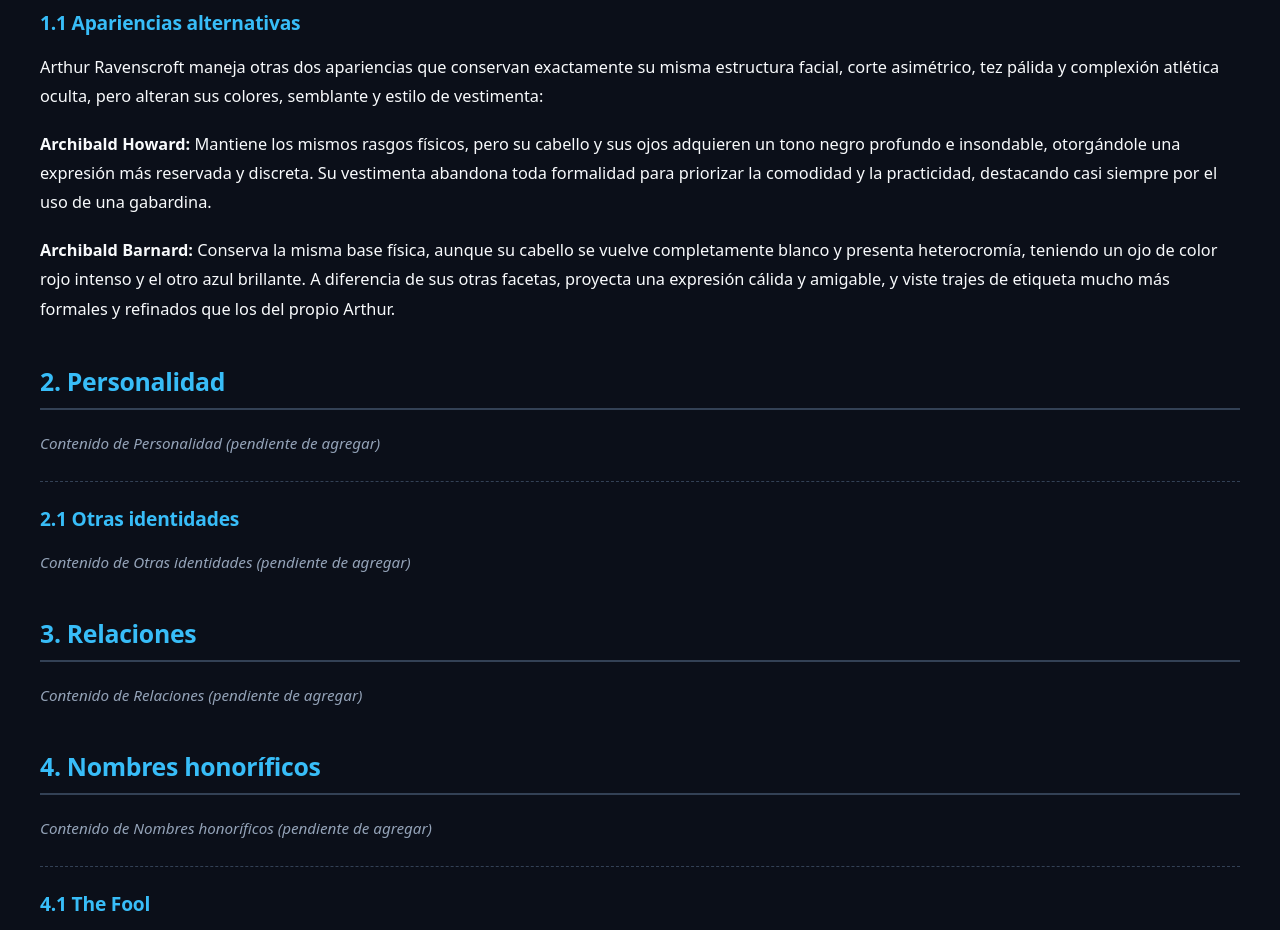
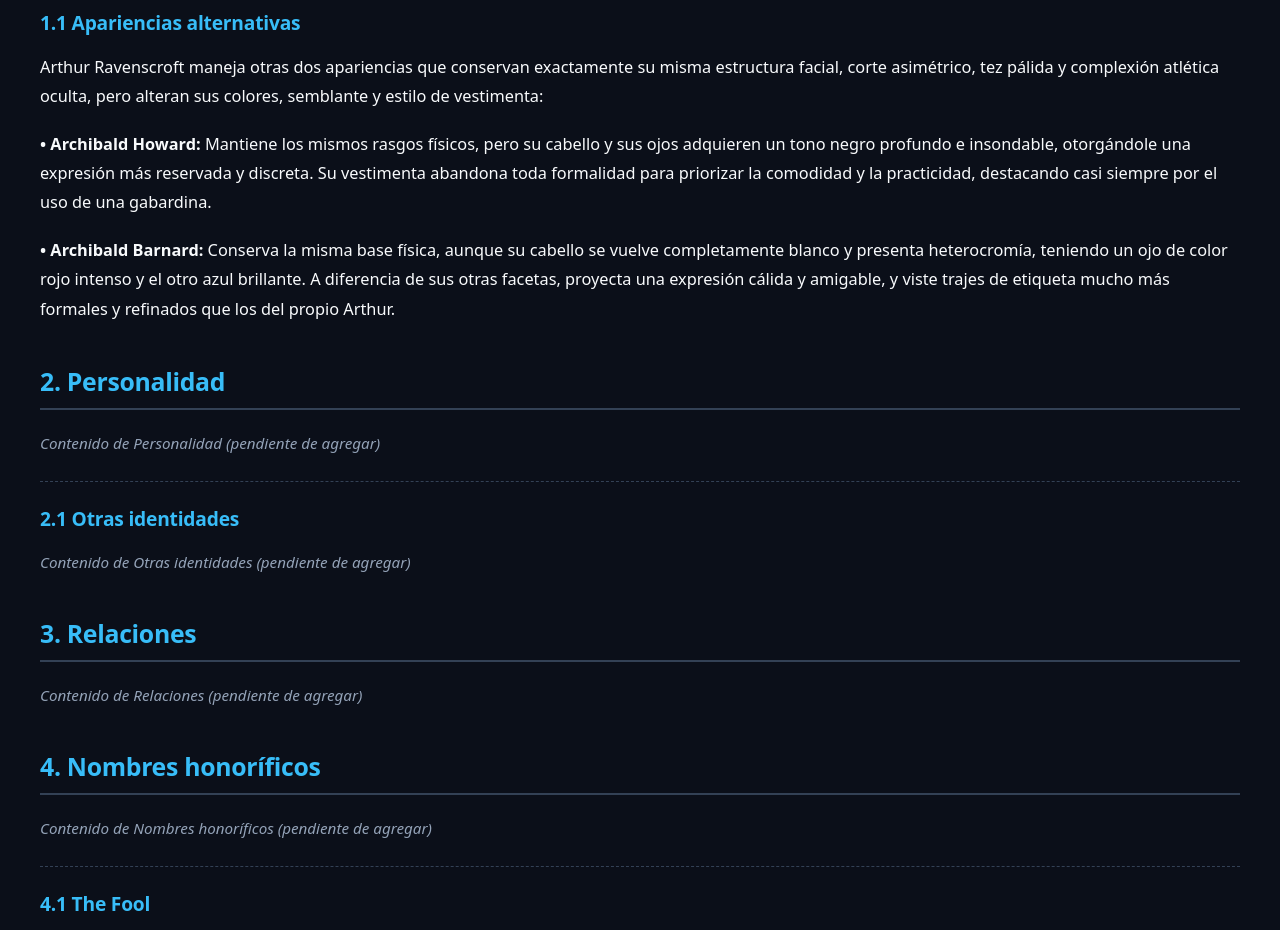
Before and after one commit to JuanSanju/Arthur-Ravenscroft, a plain HTML site: page index.html in a window 1280 px wide. Shown: the part 1380-2310 px from the top of the page. Drawn offline with Linux system fonts and the light colour scheme.

Commit message:
Se hizo un cambio en los nombres

```diff
--- a/index.html
+++ b/index.html
@@ -1010,11 +1010,11 @@
               <p>Arthur Ravenscroft maneja otras dos apariencias que conservan exactamente su misma estructura facial,
                 corte asimétrico, tez pálida y complexión atlética oculta, pero alteran sus colores, semblante y estilo
                 de vestimenta:</p>
-              <p><strong>Archibald Howard:</strong> Mantiene los mismos rasgos físicos, pero su cabello y sus ojos
+              <p><strong>• Archibald Howard:</strong> Mantiene los mismos rasgos físicos, pero su cabello y sus ojos
                 adquieren un tono negro profundo e insondable, otorgándole una expresión más reservada y discreta. Su
                 vestimenta abandona toda formalidad para priorizar la comodidad y la practicidad, destacando casi siempre
                 por el uso de una gabardina.</p>
-              <p><strong>Archibald Barnard:</strong> Conserva la misma base física, aunque su cabello se vuelve
+              <p><strong>• Archibald Barnard:</strong> Conserva la misma base física, aunque su cabello se vuelve
                 completamente blanco y presenta heterocromía, teniendo un ojo de color rojo intenso y el otro azul
                 brillante. A diferencia de sus otras facetas, proyecta una expresión cálida y amigable, y viste trajes
                 de etiqueta mucho más formales y refinados que los del propio Arthur.</p>
```
